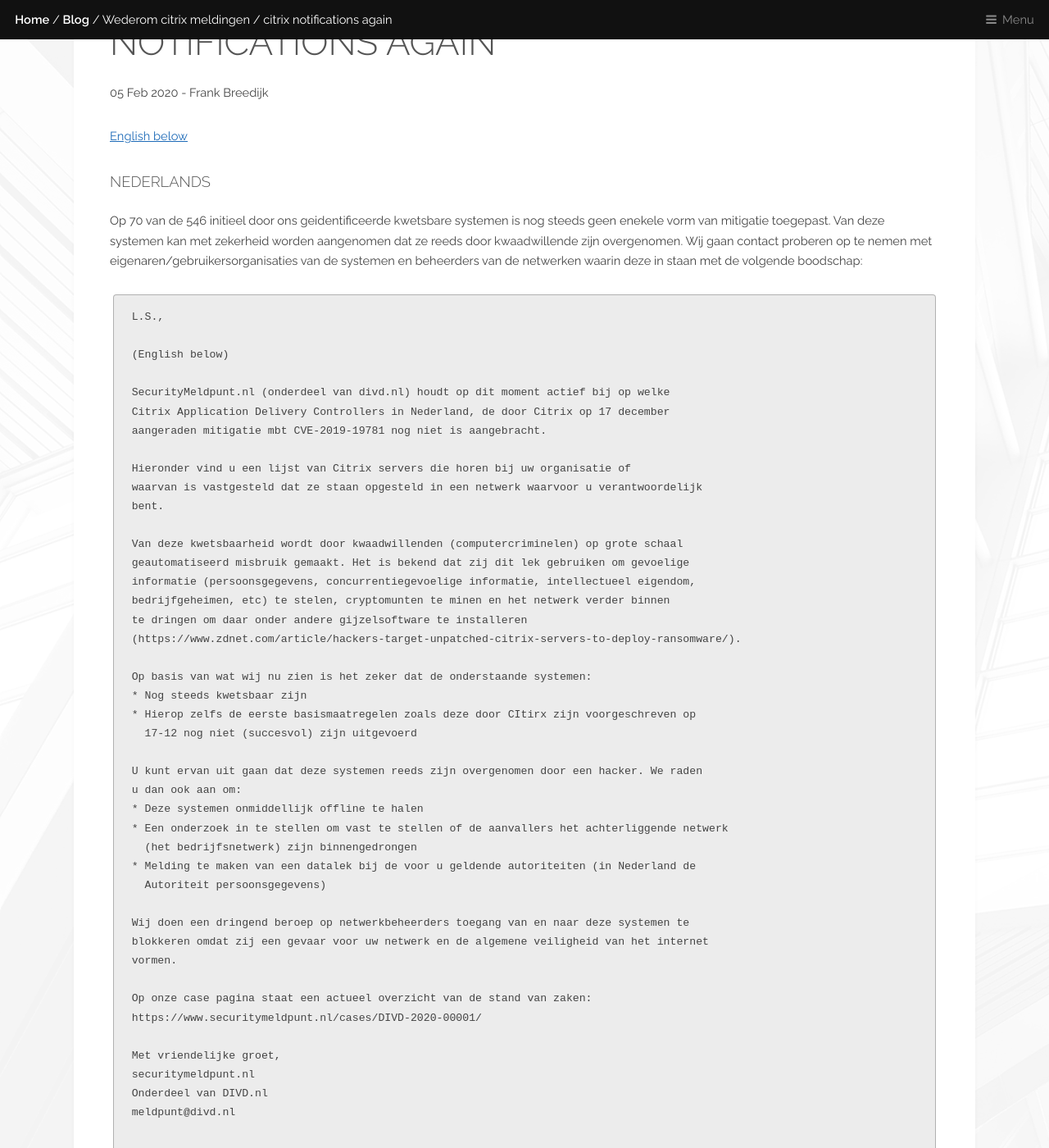
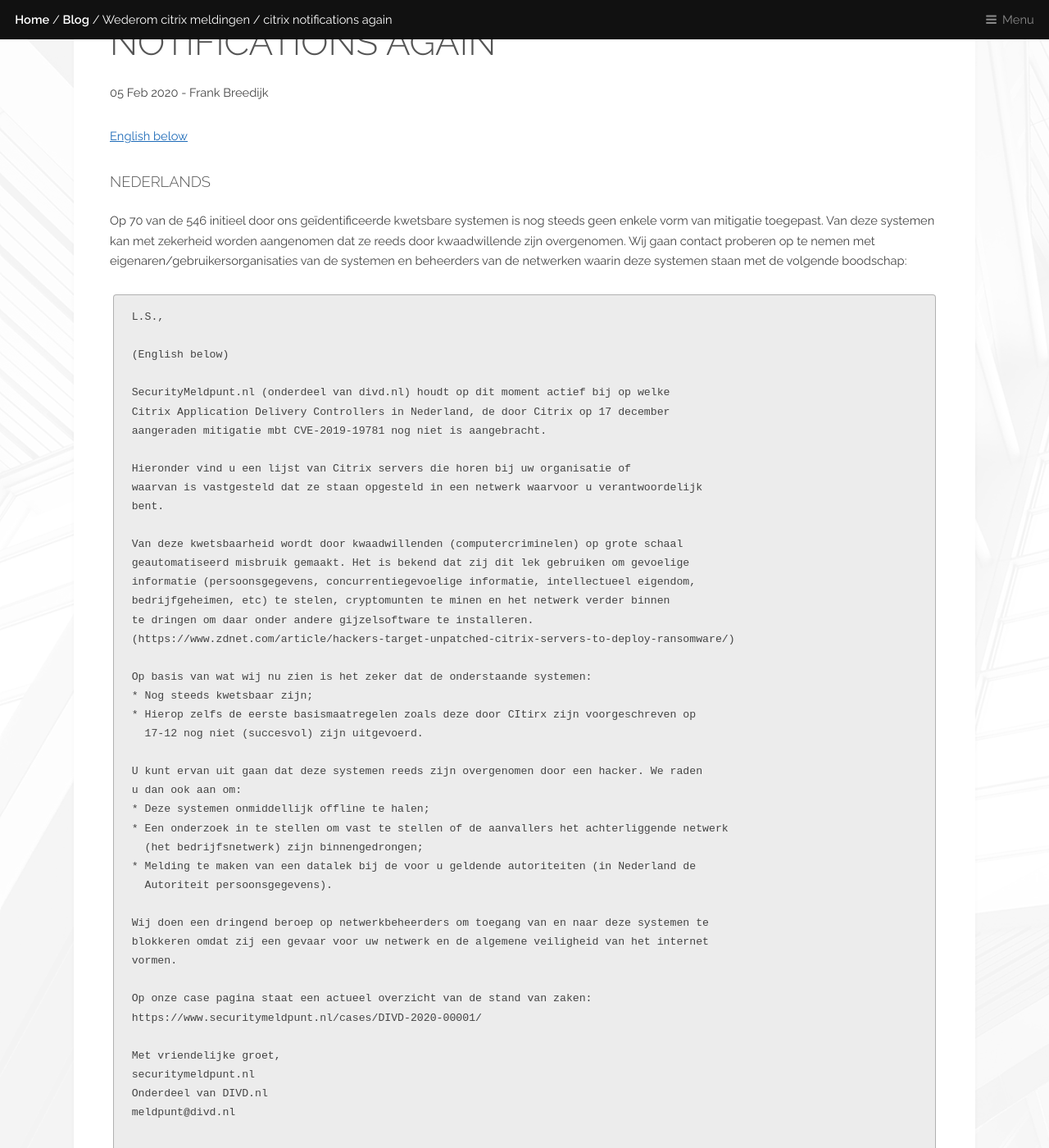
Before and after one commit to DIVD-NL/SecurityMeldpunt, a Jekyll site: the page built from _posts/20-02-05-Citrix-notifications-again.md, in a window 1280 px wide and 1400 px high, scrolled down 430 px. Shown: the whole window at 82% size. Built offline with Jekyll 4.4.1, drawn with Linux system fonts in a browser that asks for light colours; some of the changed text lies outside the part shown.

Commit message:
Update 20-02-05-Citrix-notifications-again.md
Typos hersteld en Engelse tekst aangepast

````diff
--- a/_posts/20-02-05-Citrix-notifications-again.md
+++ b/_posts/20-02-05-Citrix-notifications-again.md
@@ -8,7 +8,7 @@
 
 ### Nederlands
 
-Op 70 van de 546 initieel door ons geidentificeerde kwetsbare systemen is nog steeds geen enekele vorm van mitigatie toegepast. Van deze systemen kan met zekerheid worden aangenomen dat ze reeds door kwaadwillende zijn overgenomen. Wij gaan contact proberen op te nemen met eigenaren/gebruikersorganisaties van de systemen en beheerders van de netwerken waarin deze in staan met de volgende boodschap:
+Op 70 van de 546 initieel door ons geïdentificeerde kwetsbare systemen is nog steeds geen enkele vorm van mitigatie toegepast. Van deze systemen kan met zekerheid worden aangenomen dat ze reeds door kwaadwillende zijn overgenomen. Wij gaan contact proberen op te nemen met eigenaren/gebruikersorganisaties van de systemen en beheerders van de netwerken waarin deze systemen staan met de volgende boodschap:
 
 ```
 L.S.,
@@ -27,23 +27,23 @@
 geautomatiseerd misbruik gemaakt. Het is bekend dat zij dit lek gebruiken om gevoelige
 informatie (persoonsgegevens, concurrentiegevoelige informatie, intellectueel eigendom,
 bedrijfgeheimen, etc) te stelen, cryptomunten te minen en het netwerk verder binnen
-te dringen om daar onder andere gijzelsoftware te installeren
-(https://www.zdnet.com/article/hackers-target-unpatched-citrix-servers-to-deploy-ransomware/).
+te dringen om daar onder andere gijzelsoftware te installeren.
+(https://www.zdnet.com/article/hackers-target-unpatched-citrix-servers-to-deploy-ransomware/)
 
 Op basis van wat wij nu zien is het zeker dat de onderstaande systemen:
-* Nog steeds kwetsbaar zijn
+* Nog steeds kwetsbaar zijn;
 * Hierop zelfs de eerste basismaatregelen zoals deze door CItirx zijn voorgeschreven op
-  17-12 nog niet (succesvol) zijn uitgevoerd
+  17-12 nog niet (succesvol) zijn uitgevoerd.
 
 U kunt ervan uit gaan dat deze systemen reeds zijn overgenomen door een hacker. We raden
 u dan ook aan om:
-* Deze systemen onmiddellijk offline te halen
+* Deze systemen onmiddellijk offline te halen;
 * Een onderzoek in te stellen om vast te stellen of de aanvallers het achterliggende netwerk
-  (het bedrijfsnetwerk) zijn binnengedrongen
+  (het bedrijfsnetwerk) zijn binnengedrongen;
 * Melding te maken van een datalek bij de voor u geldende autoriteiten (in Nederland de
-  Autoriteit persoonsgegevens)
+  Autoriteit persoonsgegevens).
 
-Wij doen een dringend beroep op netwerkbeheerders toegang van en naar deze systemen te
+Wij doen een dringend beroep op netwerkbeheerders om toegang van en naar deze systemen te
 blokkeren omdat zij een gevaar voor uw netwerk en de algemene veiligheid van het internet
 vormen.
 
@@ -83,20 +83,20 @@
 information (personal identifiable information, intellectual property, company secrets,
 etc), mine cryptocurrency, and penetrate the corporate network e.g. to install
 ransomware.
-(https://www.zdnet.com/article/hackers-target-unpatched-citrix-servers-to-deploy-ransomware/).
+(https://www.zdnet.com/article/hackers-target-unpatched-citrix-servers-to-deploy-ransomware/)
 
 Based on our latest scans we are sure of the following:
-* The systems listed below are still vulnerable
+* The systems listed below are still vulnerable;
 * Even the first basic mitigation steps as described by Citrix on the 17th of December
   have not been (successfully) taken.
 
 You will have to assume that these systems have been succesfully compromised. We
 recommend you to:
-* Take these systems offline
+* Take these systems offline;
 * Start an investigation to determine if the attached (corporate) networks have been
-  compromised
+  compromised;
 * Inform the proper authorities of a data leak (for The Netherlands: inform the Autoriteit
-  Persoonsgegevens)
+  Persoonsgegevens).
 
 We are urgently requesting network administrators to block access to and from these systems,
 because they are a threat to the safety/security of your network and the internet as a whole.
````
Also changed, not shown: other parts of _posts/20-02-05-Citrix-notifications-again.md (+1 -1 lines).
